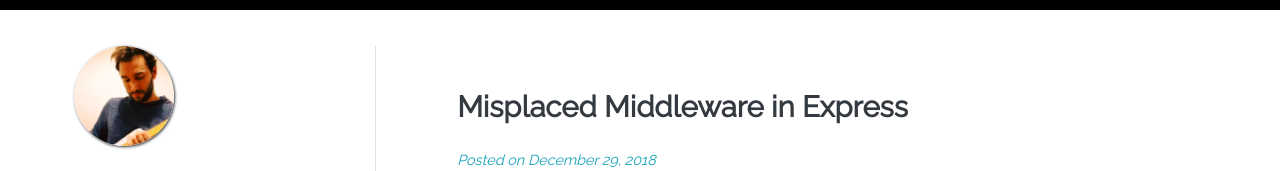
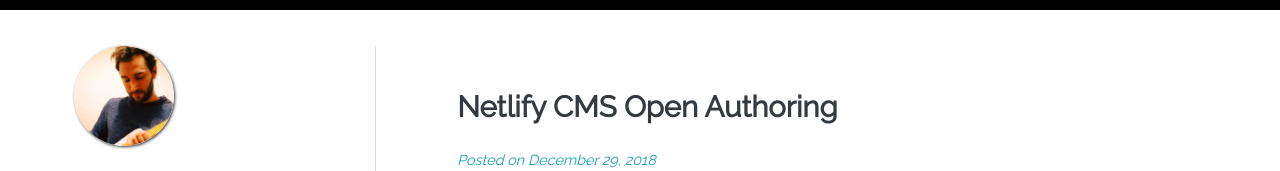
Before and after one commit to Portfolio-Projects42/Quick-Post-Blog, a Gatsby site: page /2 in a window 1280 px wide. Shown: the part 57-228 px from the top of the page. Built offline with nearby package versions, Linux system fonts and the light colour scheme; Gatsby itself is replaced by a stand-in of ours; some packages are replaced by stand-ins of ours.

Commit message:
misplaced-middleware-express.md: changed

```diff
--- a/posts/misplaced-middleware-express.md
+++ b/posts/misplaced-middleware-express.md
@@ -1,5 +1,5 @@
 ---
-title: 'Misplaced Middleware in Express'
+title: 'Netlify CMS Open Authoring'
 tags: ["nodejs", "express"]
 published: true
 date: '2018-12-29'
```
